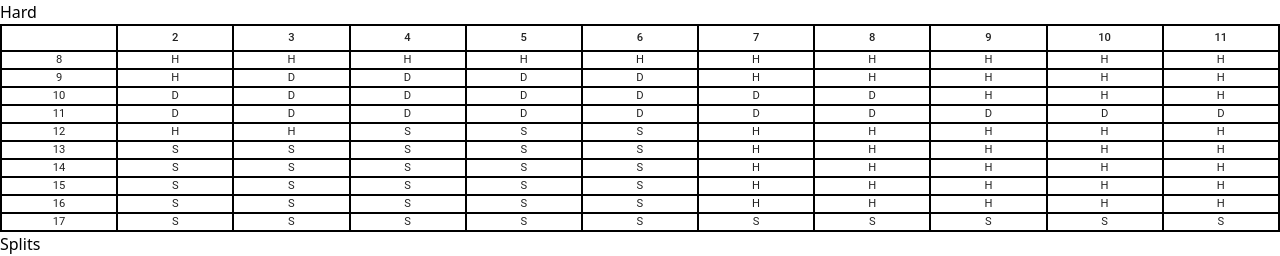
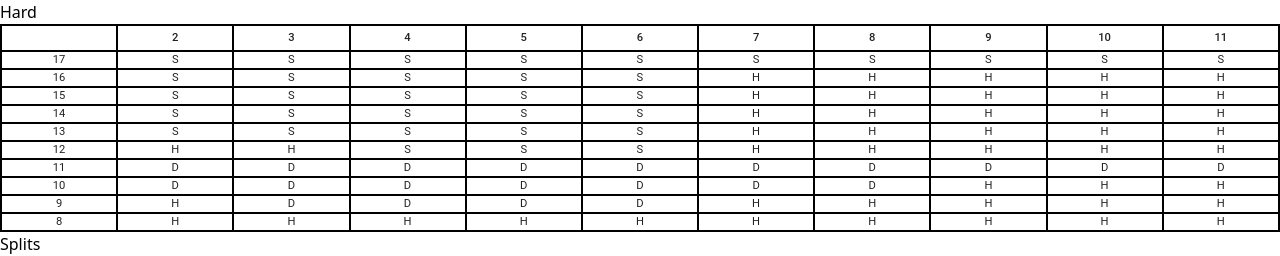
Before and after one commit to B-Musick/card-counter-3000-web, a React (Vite) app: page /#/strategy in a window 1280 px wide. Shown: the part 269-525 px from the top of the page. Built offline with nearby package versions, Linux system fonts and the light colour scheme.

Commit message:
Reversed basic strategy hard charts.

```diff
--- a/src/components/BasicStrategyChart.tsx
+++ b/src/components/BasicStrategyChart.tsx
@@ -7,10 +7,11 @@ import { BasicStrategyChartType } from "../lib/enums";
 interface BasicStrategyChartProps {
     data: Array<BasicStrategyChartCell>,
     type: BasicStrategyChartType,
-    chartTitle?: string
+    chartTitle?: string,
+    reversed?: boolean
 }
 
-const BasicStrategy: React.FC<BasicStrategyChartProps> = ({data, type, chartTitle}) => {
+const BasicStrategy: React.FC<BasicStrategyChartProps> = ({data, type, chartTitle, reversed}) => {
     const dealerFaceCards = [2,3,4,5,6,7,8,9,10,11]
 
     const cellColor = {
@@ -39,7 +40,9 @@ const BasicStrategy: React.FC<BasicStrategyChartProps> = ({data, type, chartTitl
         }
     }
 
-    const tableBody = Object.keys(data).map((playerHand:string)=>{
+    let dataKeys = reversed ? Object.keys(data).reverse() : Object.keys(data);
+
+    const tableBody = dataKeys.map((playerHand:string)=>{
         return (
             <TableRow>
                 <TableCell className="bg-gray-100">{playerHand}</TableCell>
--- a/src/components/BasicStrategyToggleCharts.tsx
+++ b/src/components/BasicStrategyToggleCharts.tsx
@@ -37,7 +37,7 @@ const BasicStrategyToggleCharts = () =>{
             </div>
             <div ref={printTable}>
                 <BasicStrategyChart chartTitle="Soft" type={chartType} data={soft} />
-                <BasicStrategyChart chartTitle="Hard" type={chartType} data={hard} />
+                <BasicStrategyChart chartTitle="Hard" reversed={true} type={chartType} data={hard} />
                 <BasicStrategyChart chartTitle="Splits" type={chartType} data={splits} />
             </div>
         </div>
```
